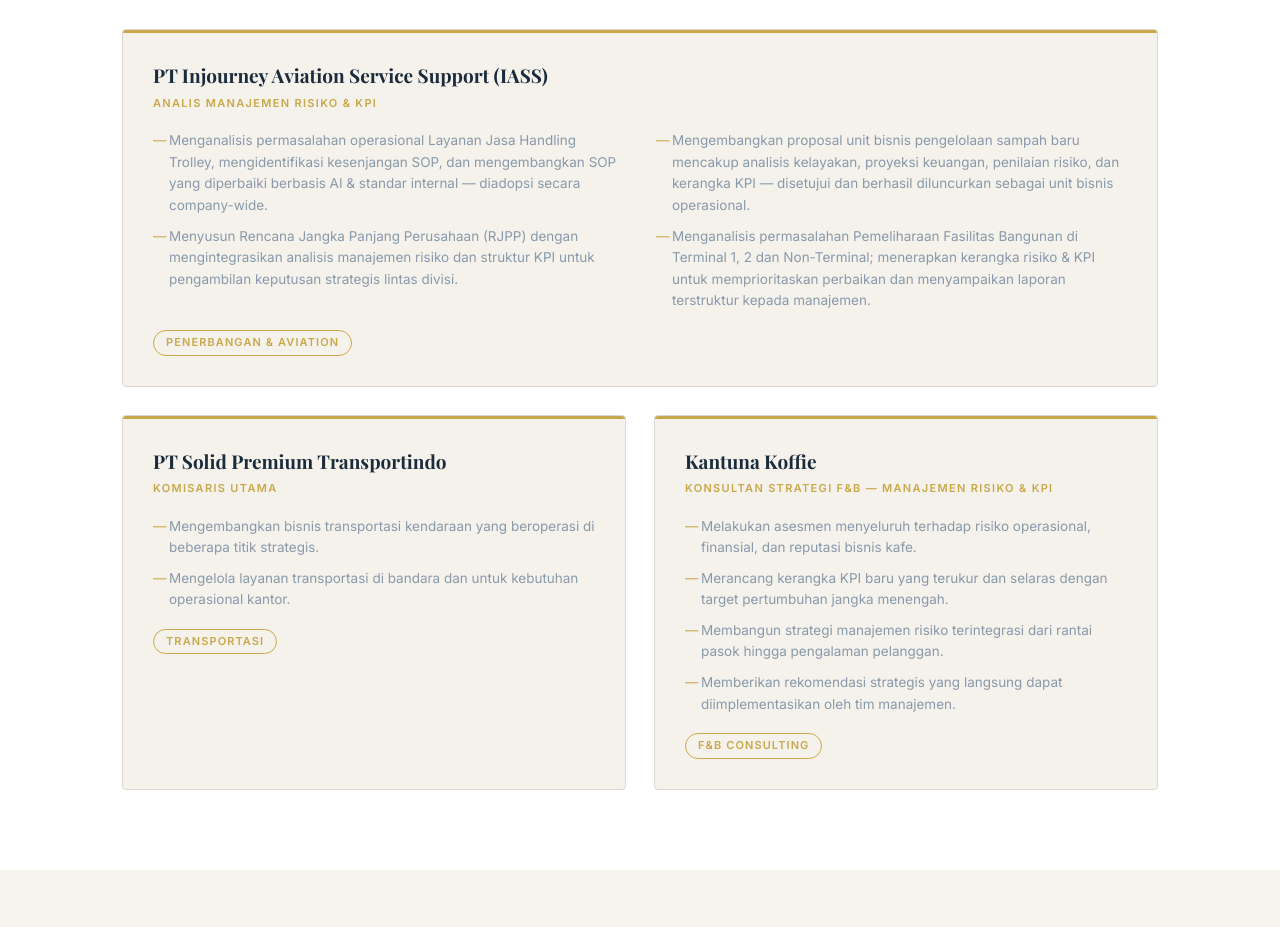
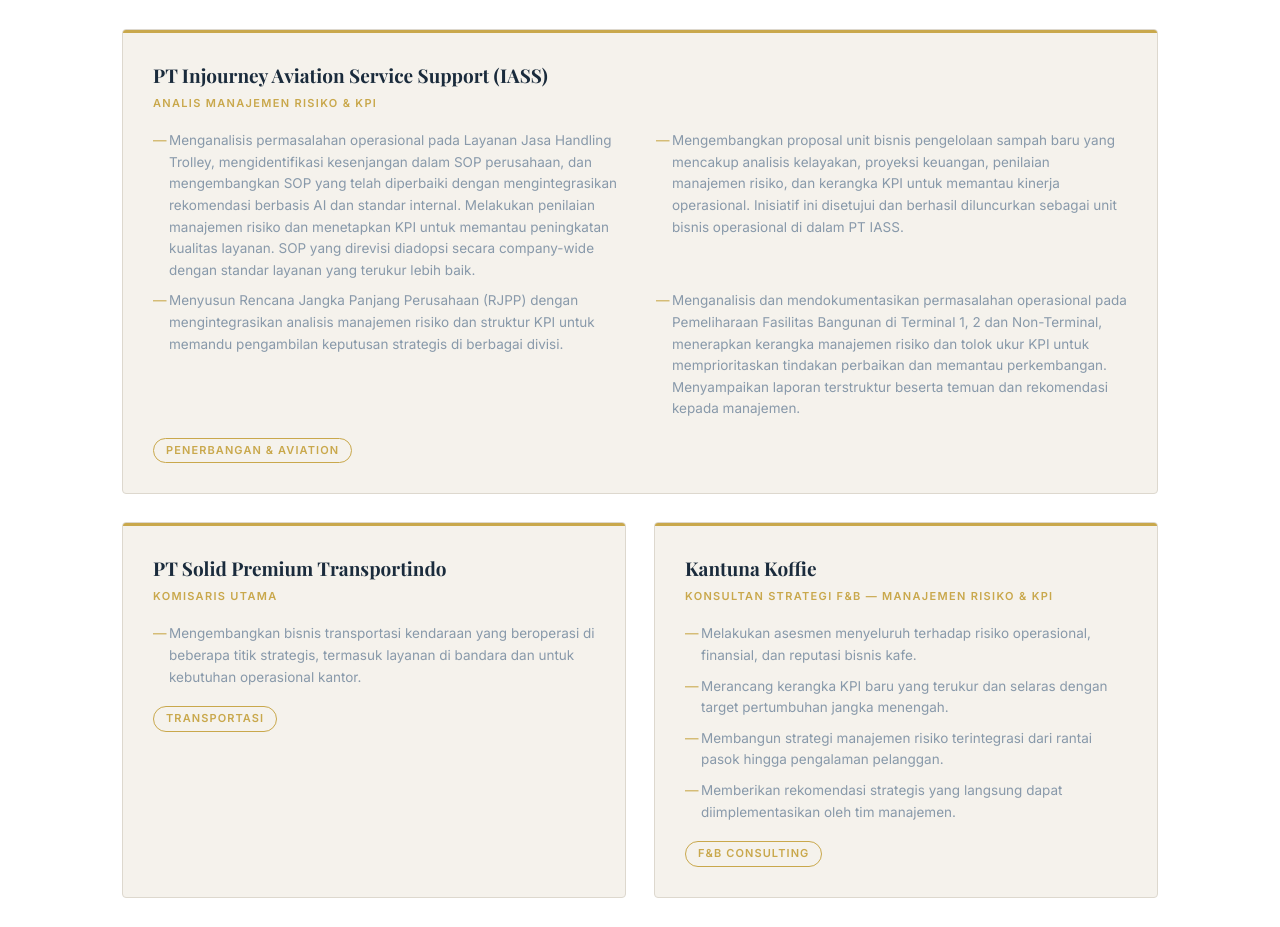
Before and after one commit to dafaris-dev/PortfolioBusiness, a plain HTML site: page index.html in a window 1280 px wide. Shown: the part 1160-2087 px from the top of the page. Drawn offline with nearby package versions, Linux system fonts and the light colour scheme; a web font is replaced by a local one.

Commit message:
Update professional experience with exact content from user
- PT IASS: full bullet points with complete descriptions
- PT Solid Premium Transportindo: single bullet as provided
- Kantuna Koffie: 4 bullets unchanged

Co-Authored-By: Claude Sonnet 4.6 <noreply@anthropic.com>
Claude-Session: https://claude.ai/code/session_01QtfLKVoQ8BRqjKtfb5eDKE

```diff
--- a/index.html
+++ b/index.html
@@ -195,10 +195,10 @@ footer span{color:var(--gold)}
         <p class="exp-company">PT Injourney Aviation Service Support (IASS)</p>
         <p class="exp-role">Analis Manajemen Risiko &amp; KPI</p>
         <ul class="exp-bullets">
-          <li>Menganalisis permasalahan operasional Layanan Jasa Handling Trolley, mengidentifikasi kesenjangan SOP, dan mengembangkan SOP yang diperbaiki berbasis AI &amp; standar internal — diadopsi secara company-wide.</li>
-          <li>Mengembangkan proposal unit bisnis pengelolaan sampah baru mencakup analisis kelayakan, proyeksi keuangan, penilaian risiko, dan kerangka KPI — disetujui dan berhasil diluncurkan sebagai unit bisnis operasional.</li>
-          <li>Menyusun Rencana Jangka Panjang Perusahaan (RJPP) dengan mengintegrasikan analisis manajemen risiko dan struktur KPI untuk pengambilan keputusan strategis lintas divisi.</li>
-          <li>Menganalisis permasalahan Pemeliharaan Fasilitas Bangunan di Terminal 1, 2 dan Non-Terminal; menerapkan kerangka risiko &amp; KPI untuk memprioritaskan perbaikan dan menyampaikan laporan terstruktur kepada manajemen.</li>
+          <li>Menganalisis permasalahan operasional pada Layanan Jasa Handling Trolley, mengidentifikasi kesenjangan dalam SOP perusahaan, dan mengembangkan SOP yang telah diperbaiki dengan mengintegrasikan rekomendasi berbasis AI dan standar internal. Melakukan penilaian manajemen risiko dan menetapkan KPI untuk memantau peningkatan kualitas layanan. SOP yang direvisi diadopsi secara company-wide dengan standar layanan yang terukur lebih baik.</li>
+          <li>Mengembangkan proposal unit bisnis pengelolaan sampah baru yang mencakup analisis kelayakan, proyeksi keuangan, penilaian manajemen risiko, dan kerangka KPI untuk memantau kinerja operasional. Inisiatif ini disetujui dan berhasil diluncurkan sebagai unit bisnis operasional di dalam PT IASS.</li>
+          <li>Menyusun Rencana Jangka Panjang Perusahaan (RJPP) dengan mengintegrasikan analisis manajemen risiko dan struktur KPI untuk memandu pengambilan keputusan strategis di berbagai divisi.</li>
+          <li>Menganalisis dan mendokumentasikan permasalahan operasional pada Pemeliharaan Fasilitas Bangunan di Terminal 1, 2 dan Non-Terminal, menerapkan kerangka manajemen risiko dan tolok ukur KPI untuk memprioritaskan tindakan perbaikan dan memantau perkembangan. Menyampaikan laporan terstruktur beserta temuan dan rekomendasi kepada manajemen.</li>
         </ul>
         <span class="exp-tag">Penerbangan &amp; Aviation</span>
       </div>
@@ -206,8 +206,7 @@ footer span{color:var(--gold)}
         <p class="exp-company">PT Solid Premium Transportindo</p>
         <p class="exp-role">Komisaris Utama</p>
         <ul class="exp-bullets">
-          <li>Mengembangkan bisnis transportasi kendaraan yang beroperasi di beberapa titik strategis.</li>
-          <li>Mengelola layanan transportasi di bandara dan untuk kebutuhan operasional kantor.</li>
+          <li>Mengembangkan bisnis transportasi kendaraan yang beroperasi di beberapa titik strategis, termasuk layanan di bandara dan untuk kebutuhan operasional kantor.</li>
         </ul>
         <span class="exp-tag">Transportasi</span>
       </div>
```
